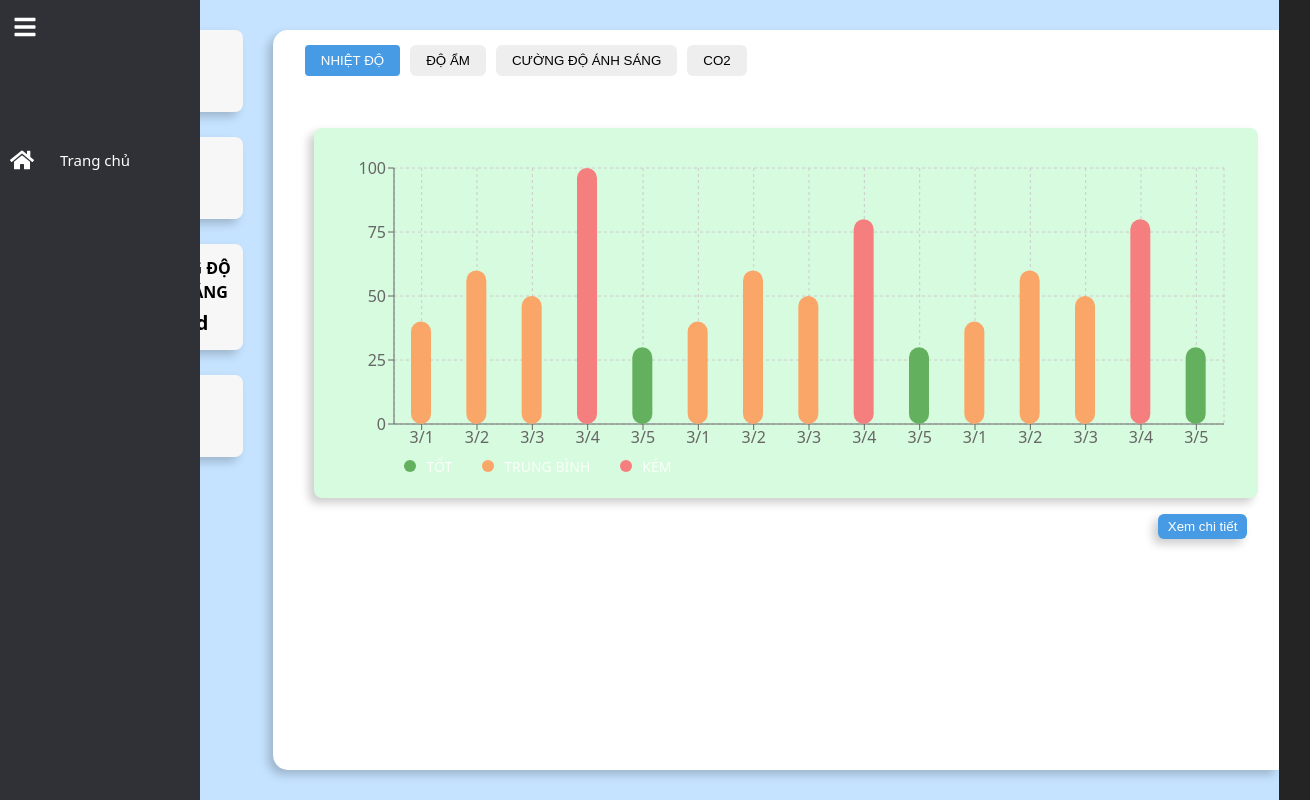
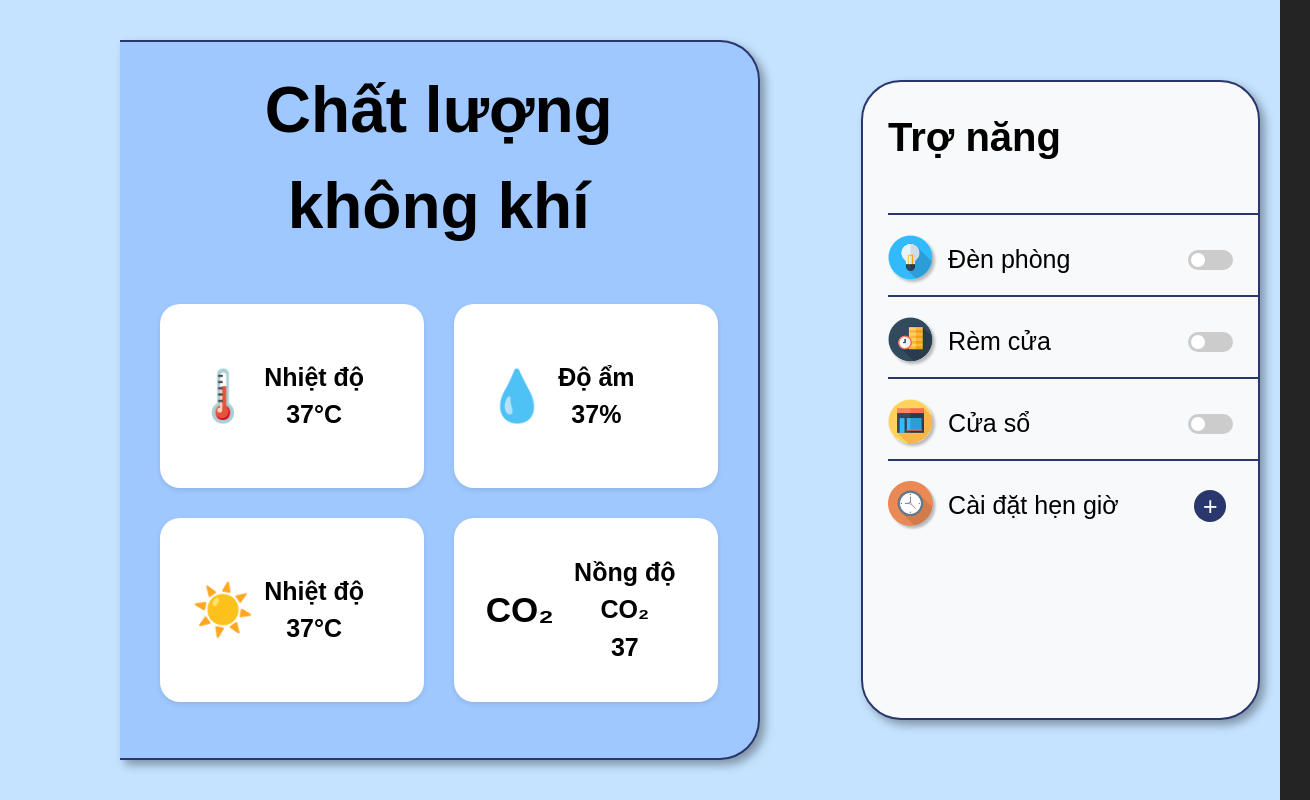
Before and after one commit to ngochidung2111/DADN_FE, a React (Vite) app in the folder front-end/: page / in a window 1280 px wide. Shown: the whole page, 1310 px wide, since content can reach past the window. Built offline with nearby package versions, Linux system fonts and the light colour scheme.

Commit message:
solve  conflict

```diff
--- a/front-end/src/App.tsx
+++ b/front-end/src/App.tsx
@@ -10,7 +10,7 @@ function App() {
   return (
     <Router>
       <Routes>
-        <Route path="/" element={<Homepage />} />
+        <Route path="/" element={<Operations />} />
         <Route path="/timerpage" element={<TimerPage />} />
         {/* You can add more routes here */}
       </Routes>
--- a/front-end/src/pages/homepage.module.css
+++ b/front-end/src/pages/homepage.module.css
@@ -7,6 +7,7 @@
     height: 100vh;
     width: 96vw;
     box-sizing: border-box;
+    color: #000;
 }
 
 /* Khu vực các thẻ metric (nhiệt độ, độ ẩm, CO2, v.v.) */
@@ -46,9 +47,11 @@
 .chartContainer {
     flex: 1;
     background-color: #fff;
+    height: 94vh;
     border-radius: 15px 0 0 15px;
     padding: 0 12px;
     box-shadow: -5px 5px 10px rgba(0, 0, 0, 0.2);
+    color: #000;
 }
 
 .chartContainer h3 {
--- a/front-end/src/pages/operations.css
+++ b/front-end/src/pages/operations.css
@@ -16,6 +16,8 @@ body {
     align-items: center;
     gap: 6vw;
     padding: 30px 50px 30px 50px;
+    color: #000;
+
 }
 
 /* Panel bên trái (Chất lượng không khí) */
```
